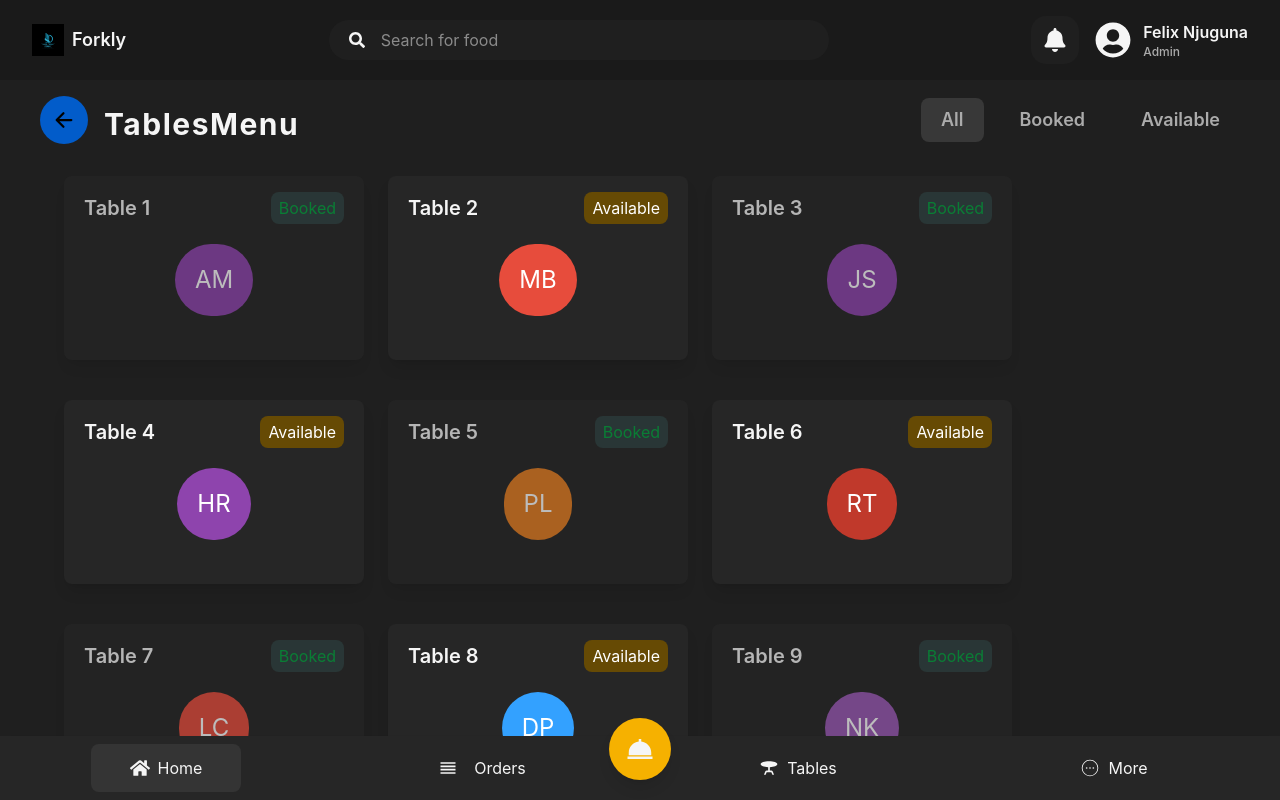
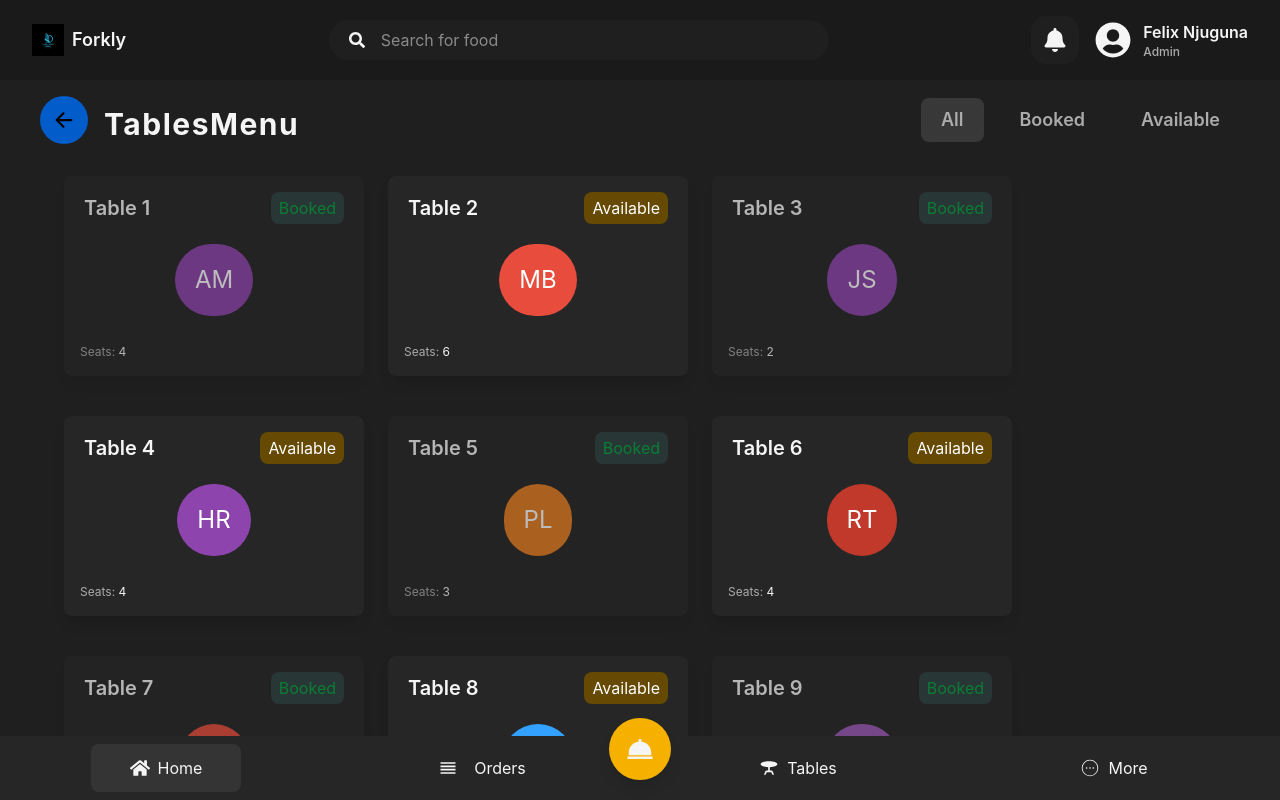
Before and after one commit to FlxBot001/pos_system, a React (Vite) app: page /tables in a window 1280 px wide. Built offline with nearby package versions, Linux system fonts and the light colour scheme.

Commit message:
Updated seats for the tables

```diff
--- a/src/components/tables/TableCard.jsx
+++ b/src/components/tables/TableCard.jsx
@@ -7,7 +7,8 @@ import { useNavigate } from 'react-router-dom'
 const TableCard = ({
     name,
     status,
-    initials
+    initials,
+    seats
 }) => {
     const navigate = useNavigate();
 
@@ -36,6 +37,12 @@ const TableCard = ({
                     {initials}
                 </h1>
             </div>
+            {/* Seats */}
+            <div className="text-xs text-[#ababab]">
+                Seats: <span className="text-[#f5f5f5]">
+                    {seats}
+                </span>
+            </div>
         </div>
     );
 };
--- a/src/pages/Tables.jsx
+++ b/src/pages/Tables.jsx
@@ -55,6 +55,7 @@ const Tables = () => {
               name={table.name}
               status={table.status}
               initials={table.initial}
+              seats={table.seats}
             />
           ))
         ) : (
```
